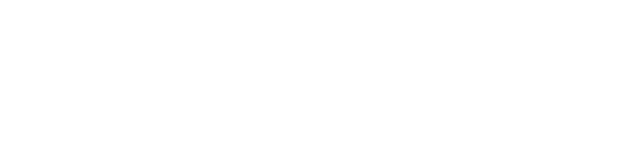
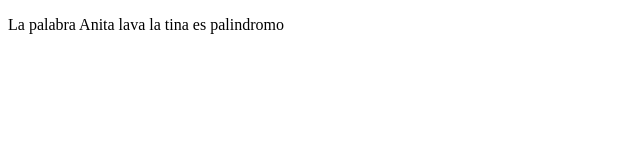
Before and after one commit to BetoMonster/practica_comunity, a plain HTML site: page index.html in a window 1280 px wide. Shown: the whole page, without its empty margins (0-640 px from the left). Drawn offline with Linux system fonts and the light colour scheme.

Commit message:
imprimiendo en dom

```diff
--- a/index.html
+++ b/index.html
@@ -1,13 +1,20 @@
 <!DOCTYPE html>
 <html lang="en">
+
 <head>
     <meta charset="UTF-8">
     <meta http-equiv="X-UA-Compatible" content="IE=edge">
     <meta name="viewport" content="width=device-width, initial-scale=1.0">
-    <link rel="stylesheet" href="css/style.css" >
+    <link rel="stylesheet" href="css/style.css">
     <title>Document</title>
 </head>
+
 <body>
+    <section>
+        <article id='palindrome'>
+        </article>
+    </section>
     <script src="js/main.js"></script>
 </body>
+
 </html>
--- a/js/main.js
+++ b/js/main.js
@@ -1,3 +1,4 @@
+
 const palindromo = (palabra) => {
   // console.log(palabra);
   let wordModified = palabra.split("").reverse().join("").replace(/\s/g, "").toLowerCase();
@@ -6,11 +7,23 @@ const palindromo = (palabra) => {
   console.log(wordOrigin);
   if (wordModified === wordOrigin) {
 
-    console.log(`La palabra ${palabra} es palindromo`);
+    printPalindrome(`La palabra ${palabra} es palindromo`);
+
   }
   else {
-    console.log(`La palabra ${palabra} NO es palindromo`);
+    printPalindrome(`La palabra ${palabra} NO es palindromo`);
   }
+
 };
 
 palindromo("Anita lava la tina");
+
+function printPalindrome(phrase) {
+
+  const container = document.getElementById('palindrome')
+  const paragraph = document.createElement('p')
+  const text = document.createTextNode(phrase)
+
+  paragraph.appendChild(text)
+  container.appendChild(paragraph)
+}
```
